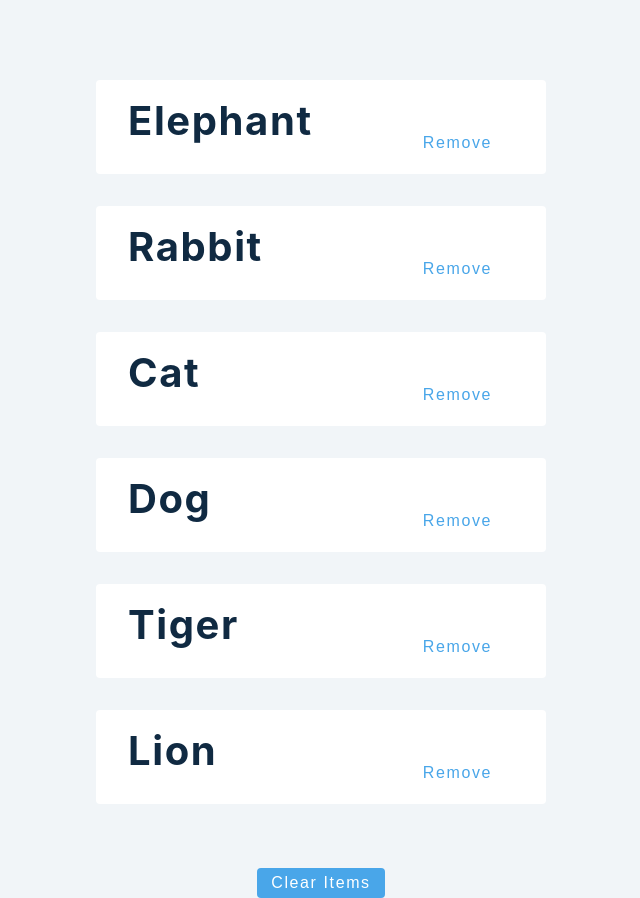
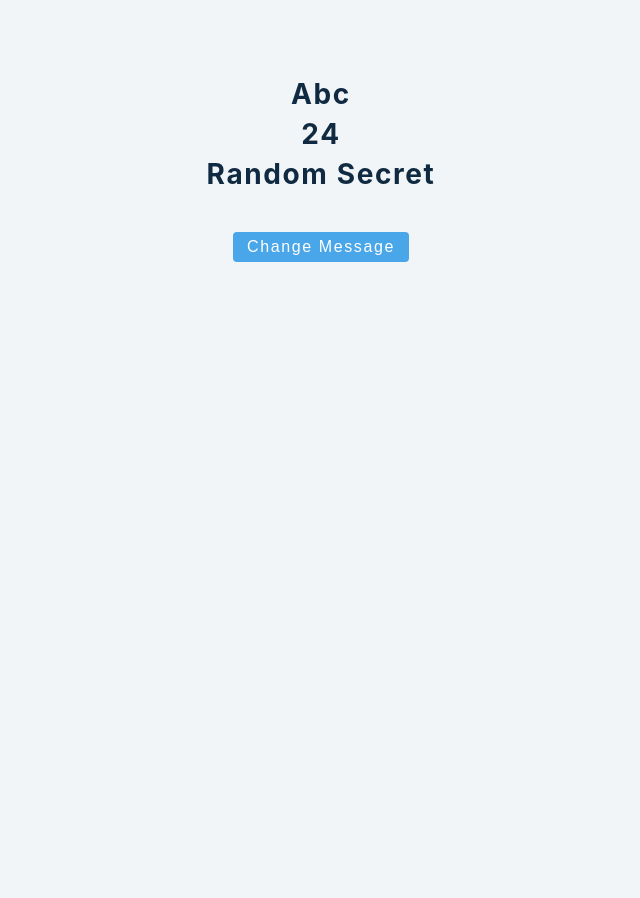
Before and after one commit to VertikaJain/music-classification-python, a React (Create React App) app: page / in a window 1280 px wide. Shown: the whole page, without its empty margins (319-959 px from the left). After the commit the page ends 800 px from the top, so only its background shows below. Built offline with nearby package versions, Linux system fonts and the light colour scheme.

Commit message:
useState example for Objects

```diff
--- /dev/null
+++ b/src/1-useState/objectExample.js
@@ -0,0 +1,24 @@
+import React from 'react'
+
+const ObjectExample = () => {
+    const [person, setPerson] = React.useState({
+        name: "abc",
+        age: 24,
+        message: "random secret"
+    })
+
+    const changeMessage = () => {
+        setPerson({ ...person, message: "hey there!" }) // use spread operator so that other key-value pairs of the obj remain same.
+    }
+
+    return (
+        <>
+            <h3>{person.name}</h3>
+            <h3>{person.age}</h3>
+            <h3>{person.message}</h3>
+            <button className="btn" onClick={changeMessage}>Change Message</button>
+        </>
+    )
+}
+
+export default ObjectExample
--- a/src/App.js
+++ b/src/App.js
@@ -1,11 +1,13 @@
 // import BasicExample from "./1-useState/basicExample"
-import ArrayExample from "./1-useState/arrayExample"
+// import ArrayExample from "./1-useState/arrayExample"
+import ObjectExample from "./1-useState/objectExample"
 
 function App() {
   return (
     <div className="container">
       {/* <BasicExample /> */}
-      <ArrayExample />
+      {/* <ArrayExample /> */}
+      <ObjectExample />
     </div>
   );
 }
```
